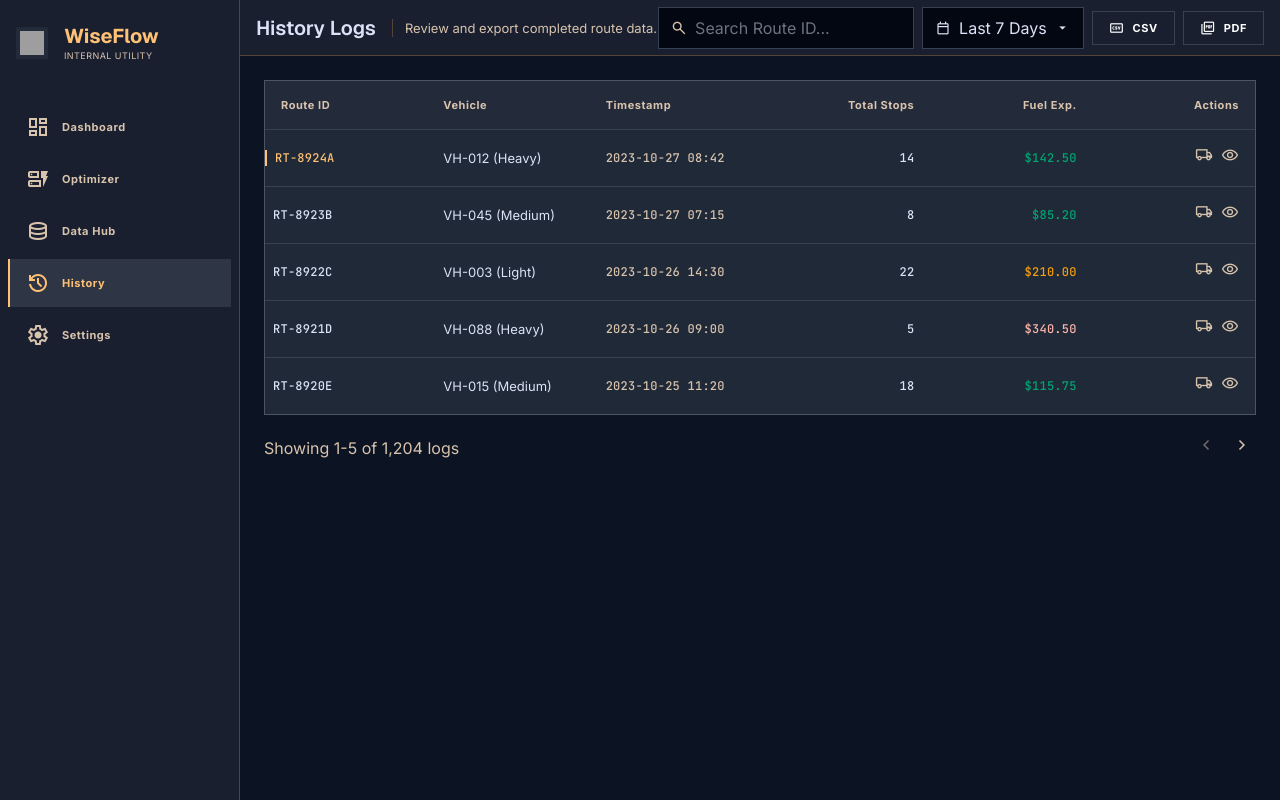
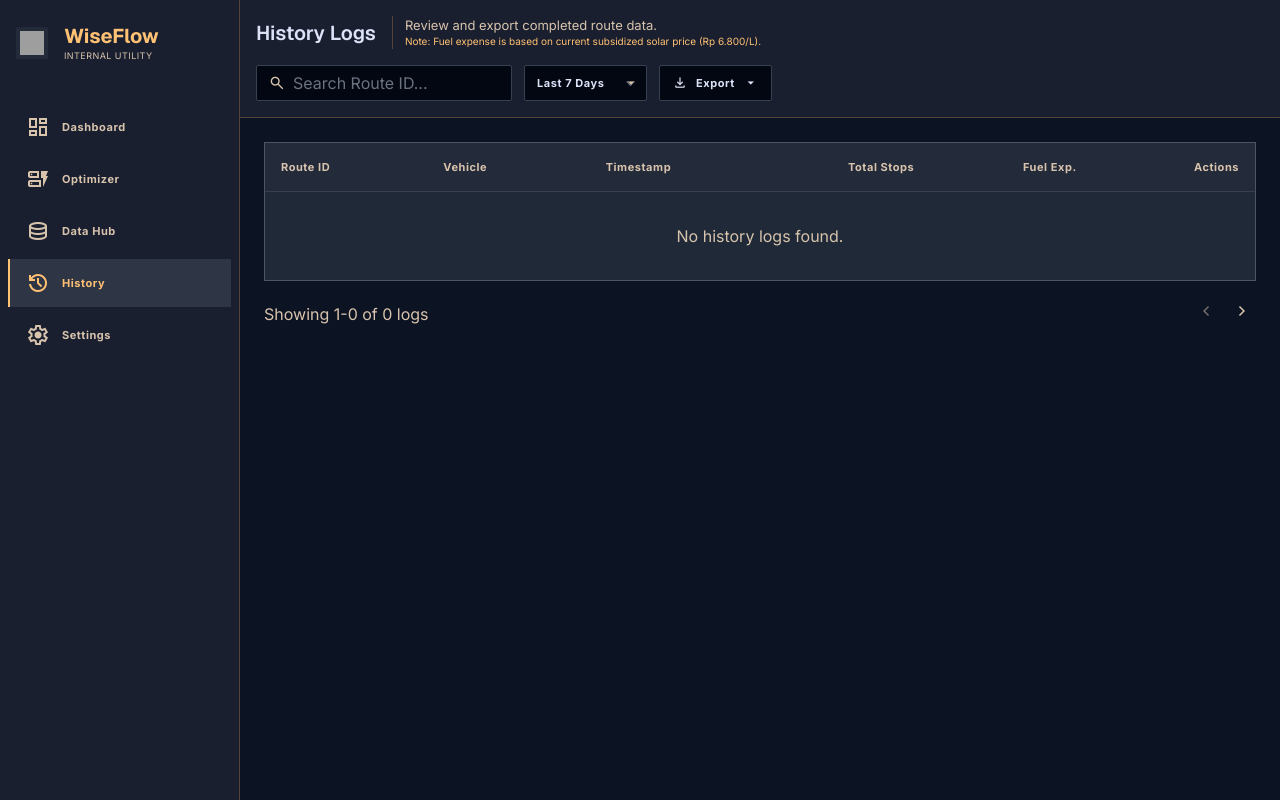
Before and after one commit to snoopyvs/wiseflow-core, a Flask app: page /history in a window 1280 px wide. Run offline with Flask 3, Linux system fonts and the light colour scheme; some libraries are stand-ins or nearby versions; grey boxes are pictures that could not be loaded.

Commit message:
feat: revamp history logs and connect fleet registry to DB

```diff
--- a/src/app.py
+++ b/src/app.py
@@ -34,25 +34,68 @@ def register():
 
 @app.route('/master-data')
 def master_data():
-    return render_template('master_data.html')
+    vehicles = Vehicle.query.all()
+    return render_template('master_data.html', vehicles=vehicles)
 
 @app.route('/optimizer')
 def optimizer():
-    return render_template('optimizer.html')
+    vehicles = Vehicle.query.all()
+    return render_template('optimizer.html', vehicles=vehicles)
 
 @app.route('/history')
 def history():
-    return render_template('history.html')
+    history_logs = RouteHistory.query.order_by(RouteHistory.created_at.desc()).all()
+    return render_template('history.html', history_logs=history_logs)
 
 @app.route('/settings')
 def settings():
     return render_template('settings.html')
+
+@app.route('/api/vehicles', methods=['POST'])
+def add_vehicle():
+    data = request.json
+    partner = Partner.query.first() # Using mock partner
+    if not partner:
+        return jsonify({"error": "No partner found"}), 400
+
+    new_vehicle = Vehicle(
+        partner_id=partner.id,
+        plate_number=data.get('plate_number'),
+        model=data.get('model'),
+        capacity_kg=float(data.get('capacity_kg', 0)),
+        fuel_efficiency_kml=float(data.get('fuel_efficiency_kml', 0)),
+        status="Active"
+    )
+    db.session.add(new_vehicle)
+    db.session.commit()
+    return jsonify({"message": "Vehicle added successfully", "id": new_vehicle.id})
+
+@app.route('/api/vehicles/<int:id>', methods=['PUT'])
+def update_vehicle(id):
+    data = request.json
+    vehicle = Vehicle.query.get_or_404(id)
+
+    vehicle.plate_number = data.get('plate_number', vehicle.plate_number)
+    vehicle.model = data.get('model', vehicle.model)
+    vehicle.capacity_kg = float(data.get('capacity_kg', vehicle.capacity_kg))
+    vehicle.fuel_efficiency_kml = float(data.get('fuel_efficiency_kml', vehicle.fuel_efficiency_kml))
+
+    db.session.commit()
+    return jsonify({"message": "Vehicle updated successfully"})
+
+@app.route('/api/vehicles/<int:id>', methods=['DELETE'])
+def delete_vehicle(id):
+    vehicle = Vehicle.query.get_or_404(id)
+    db.session.delete(vehicle)
+    db.session.commit()
+    return jsonify({"message": "Vehicle deleted successfully"})
 
 @app.route('/api/optimize', methods=['POST'])
 def api_optimize():
     data = request.json
     start_point = data.get('start_point')
     destinations = data.get('destinations', [])
+    vehicle_id = data.get('vehicle_id')
     mode = data.get('mode', 'balanced')
 
     if not start_point or not destinations:
@@ -65,21 +108,23 @@ def api_optimize():
     result_astar = solve_routing(locations, use_heuristic=True, mode=mode.capitalize())
     result_dijkstra = solve_routing(locations, use_heuristic=False, mode=mode.capitalize())
 
-    # Save to database (using dummy vehicle and partner for now)
-    # We pick the first partner and vehicle from our seed data
+    # Save to database
     partner = Partner.query.first()
-    vehicle = Vehicle.query.first()
+    vehicle = Vehicle.query.get(vehicle_id) if vehicle_id else None
 
     if partner and vehicle:
         # Generate a random route code like RT-8924A
         route_code = f"RT-{str(uuid.uuid4())[:6].upper()}"
+
+        fuel_liters = result_astar['total_distance_km'] / vehicle.fuel_efficiency_kml if vehicle.fuel_efficiency_kml else 0
+        fuel_cost = fuel_liters * 6800 # Mock fuel price: Rp 6.800 / Liter (Subsidized Solar)
 
         history = RouteHistory(
             partner_id=partner.id,
             vehicle_id=vehicle.id,
             route_code=route_code,
             total_distance_km=result_astar['total_distance_km'],
-            estimated_fuel_cost=result_astar['total_distance_km'] * 15000, # Mock fuel cost calculation
+            estimated_fuel_cost=fuel_cost,
             total_stops=len(destinations),
             optimization_mode=mode.capitalize()
         )
@@ -93,4 +138,4 @@ def api_optimize():
 
 if __name__ == '__main__':
     # Menjalankan server Flask dalam mode debug
-    app.run(debug=True, port=5000)
+    app.run(debug=True, host='0.0.0.0', port=5001)
--- a/src/templates/history.html
+++ b/src/templates/history.html
@@ -9,32 +9,48 @@
 <!-- Main Content Area -->
 <main class="pl-sidebar_width w-full min-h-screen flex flex-col relative">
 <!-- Header / Controls -->
-<header class="h-14 border-b border-outline-variant bg-surface-container flex justify-between items-center px-container_padding shrink-0 z-40">
+<header class="border-b border-outline-variant bg-surface-container px-container_padding py-4 shrink-0 z-40 flex flex-col gap-4">
+    <div class="flex justify-between items-center flex-wrap gap-4">
+        <!-- Title & Info -->
         <div class="flex items-center gap-3">
             <h2 class="font-headline-md text-headline-md text-on-surface">History Logs</h2>
-<span class="font-body-sm text-body-sm text-on-surface-variant hidden md:inline border-l border-outline-variant pl-3 ml-1">Review and export completed route data.</span>
+            <div class="hidden md:flex flex-col border-l border-outline-variant pl-3 ml-1">
+                <span class="font-body-sm text-body-sm text-on-surface-variant">Review and export completed route data.</span>
+                <span class="text-[10px] text-primary">Note: Fuel expense is based on current subsidized solar price (Rp 6.800/L).</span>
             </div>
-<div class="flex items-center gap-stack_sm">
-<div class="relative flex-1 md:w-64">
+        </div>
+
+        <!-- Controls -->
+        <div class="flex items-center gap-3">
+            <!-- Search -->
+            <div class="relative w-48 sm:w-64">
                 <span class="material-symbols-outlined absolute left-3 top-1/2 -translate-y-1/2 text-on-surface-variant text-[18px]" data-icon="search">search</span>
-<input class="w-full bg-[#030712] border border-[#374151] rounded-DEFAULT py-2 pl-9 pr-3 text-on-surface font-body-sm focus:outline-none focus:border-primary focus:ring-1 focus:ring-primary transition-colors" placeholder="Search Route ID..." type="text"/>
+                <input id="search-input" class="w-full h-[36px] bg-[#030712] border border-[#374151] rounded py-1 pl-9 pr-3 text-on-surface font-body-sm focus:outline-none focus:border-primary transition-colors" placeholder="Search Route ID..." type="text"/>
             </div>
-<div class="relative hidden sm:block">
-<button class="bg-[#030712] border border-[#374151] rounded-DEFAULT py-2 px-3 text-on-surface font-body-sm flex items-center gap-2 hover:bg-surface-container-high transition-colors">
-<span class="material-symbols-outlined text-[16px]" data-icon="calendar_today">calendar_today</span>
-<span>Last 7 Days</span>
+
+            <!-- Date Filter -->
+            <div class="relative">
+                <select id="date-filter" class="appearance-none h-[36px] bg-[#030712] border border-[#374151] rounded py-1 pl-3 pr-8 text-on-surface font-label-caps text-label-caps focus:outline-none focus:border-primary cursor-pointer hover:bg-surface-container-high transition-colors">
+                    <option value="today">Today</option>
+                    <option value="yesterday">Yesterday</option>
+                    <option value="last7days" selected>Last 7 Days</option>
+                    <option value="last30days">Last 30 Days</option>
+                </select>
+                <span class="material-symbols-outlined text-[16px] absolute right-2 top-1/2 -translate-y-1/2 pointer-events-none text-on-surface-variant" data-icon="arrow_drop_down">arrow_drop_down</span>
+            </div>
+
+            <!-- Export -->
+            <div class="relative group">
+                <button class="h-[36px] bg-[#030712] border border-[#374151] text-on-surface font-label-caps text-label-caps px-3 rounded flex items-center gap-2 hover:bg-surface-container-high transition-colors cursor-pointer" title="Export">
+                    <span class="material-symbols-outlined text-[16px]" data-icon="download">download</span>
+                    <span class="hidden sm:inline">Export</span>
                     <span class="material-symbols-outlined text-[16px]" data-icon="arrow_drop_down">arrow_drop_down</span>
                 </button>
+                <div class="absolute right-0 top-full mt-1 hidden group-hover:block bg-[#1F2937] border border-[#374151] rounded shadow-lg z-50 w-[120px]">
+                    <button class="w-full text-left px-4 py-2 hover:bg-surface-container-high text-on-surface font-body-sm flex items-center gap-2"><span class="material-symbols-outlined text-[16px]" data-icon="csv">csv</span> CSV</button>
+                    <button class="w-full text-left px-4 py-2 hover:bg-surface-container-high text-on-surface font-body-sm flex items-center gap-2"><span class="material-symbols-outlined text-[16px]" data-icon="picture_as_pdf">picture_as_pdf</span> PDF</button>
                 </div>
-<div class="flex gap-2 ml-auto">
-<button class="bg-transparent border border-[#374151] text-white font-label-caps text-label-caps px-4 py-2 rounded-DEFAULT flex items-center gap-2 hover:bg-surface-container-high transition-colors" title="Export CSV">
-<span class="material-symbols-outlined text-[16px]" data-icon="csv">csv</span>
-<span class="hidden sm:inline">CSV</span>
-</button>
-<button class="bg-transparent border border-[#374151] text-white font-label-caps text-label-caps px-4 py-2 rounded-DEFAULT flex items-center gap-2 hover:bg-surface-container-high transition-colors" title="Download PDF">
-<span class="material-symbols-outlined text-[16px]" data-icon="picture_as_pdf">picture_as_pdf</span>
-<span class="hidden sm:inline">PDF</span>
-</button>
+            </div>
         </div>
     </div>
 </header>
@@ -51,14 +67,14 @@
 <div class="font-label-caps text-label-caps text-on-surface-variant col-span-1 text-right">Actions</div>
 </div>
 <!-- Table Body -->
-<div class="flex flex-col">
-<!-- Row 1 -->
-<div class="grid grid-cols-6 gap-4 p-4 border-b border-[#374151] data-table-row items-center">
-<div class="font-data-mono text-data-mono text-primary col-span-1 border-l-2 border-primary pl-2 -ml-4">RT-8924A</div>
-<div class="font-body-sm text-body-sm text-on-surface col-span-1">VH-012 (Heavy)</div>
-<div class="font-data-mono text-data-mono text-on-surface-variant col-span-1">2023-10-27 08:42</div>
-<div class="font-data-mono text-data-mono text-on-surface col-span-1 text-right">14</div>
-<div class="font-data-mono text-data-mono text-[#00a572] col-span-1 text-right">$142.50</div>
+<div class="flex flex-col" id="history-table-body">
+{% for log in history_logs %}
+<div class="grid grid-cols-6 gap-4 p-4 border-b border-[#374151] data-table-row items-center log-row" data-date="{{ log.created_at.strftime('%Y-%m-%d') }}">
+<div class="font-data-mono text-data-mono text-primary col-span-1 border-l-2 border-primary pl-2 -ml-4 route-id">{{ log.route_code }}</div>
+<div class="font-body-sm text-body-sm text-on-surface col-span-1 truncate" title="{{ log.vehicle.plate_number }} ({{ log.vehicle.model }})">{{ log.vehicle.plate_number }} <span class="text-xs text-on-surface-variant hidden lg:inline">({{ log.vehicle.model }})</span></div>
+<div class="font-data-mono text-data-mono text-on-surface-variant col-span-1">{{ log.created_at.strftime('%Y-%m-%d %H:%M') }}</div>
+<div class="font-data-mono text-data-mono text-on-surface col-span-1 text-right">{{ log.total_stops }}</div>
+<div class="font-data-mono text-data-mono text-[#00a572] col-span-1 text-right">Rp {{ "{:,.0f}".format(log.estimated_fuel_cost).replace(',', '.') }}</div>
 <div class="col-span-1 flex justify-end gap-2">
 <button class="text-on-surface-variant hover:text-white transition-colors" title="Dispatch Log">
 <span class="material-symbols-outlined text-[18px]" data-icon="local_shipping">local_shipping</span>
@@ -68,75 +84,14 @@
 </button>
 </div>
 </div>
-<!-- Row 2 -->
-<div class="grid grid-cols-6 gap-4 p-4 border-b border-[#374151] data-table-row items-center">
-<div class="font-data-mono text-data-mono text-on-surface col-span-1 pl-2 -ml-4">RT-8923B</div>
-<div class="font-body-sm text-body-sm text-on-surface col-span-1">VH-045 (Medium)</div>
-<div class="font-data-mono text-data-mono text-on-surface-variant col-span-1">2023-10-27 07:15</div>
-<div class="font-data-mono text-data-mono text-on-surface col-span-1 text-right">8</div>
-<div class="font-data-mono text-data-mono text-[#00a572] col-span-1 text-right">$85.20</div>
-<div class="col-span-1 flex justify-end gap-2">
-<button class="text-on-surface-variant hover:text-white transition-colors" title="Dispatch Log">
-<span class="material-symbols-outlined text-[18px]" data-icon="local_shipping">local_shipping</span>
-</button>
-<button class="text-on-surface-variant hover:text-white transition-colors" title="View Details">
-<span class="material-symbols-outlined text-[18px]" data-icon="visibility">visibility</span>
-</button>
-</div>
-</div>
-<!-- Row 3 -->
-<div class="grid grid-cols-6 gap-4 p-4 border-b border-[#374151] data-table-row items-center">
-<div class="font-data-mono text-data-mono text-on-surface col-span-1 pl-2 -ml-4">RT-8922C</div>
-<div class="font-body-sm text-body-sm text-on-surface col-span-1">VH-003 (Light)</div>
-<div class="font-data-mono text-data-mono text-on-surface-variant col-span-1">2023-10-26 14:30</div>
-<div class="font-data-mono text-data-mono text-on-surface col-span-1 text-right">22</div>
-<div class="font-data-mono text-data-mono text-[#f59e0b] col-span-1 text-right">$210.00</div>
-<div class="col-span-1 flex justify-end gap-2">
-<button class="text-on-surface-variant hover:text-white transition-colors" title="Dispatch Log">
-<span class="material-symbols-outlined text-[18px]" data-icon="local_shipping">local_shipping</span>
-</button>
-<button class="text-on-surface-variant hover:text-white transition-colors" title="View Details">
-<span class="material-symbols-outlined text-[18px]" data-icon="visibility">visibility</span>
-</button>
-</div>
-</div>
-<!-- Row 4 -->
-<div class="grid grid-cols-6 gap-4 p-4 border-b border-[#374151] data-table-row items-center">
-<div class="font-data-mono text-data-mono text-on-surface col-span-1 pl-2 -ml-4">RT-8921D</div>
-<div class="font-body-sm text-body-sm text-on-surface col-span-1">VH-088 (Heavy)</div>
-<div class="font-data-mono text-data-mono text-on-surface-variant col-span-1">2023-10-26 09:00</div>
-<div class="font-data-mono text-data-mono text-on-surface col-span-1 text-right">5</div>
-<div class="font-data-mono text-data-mono text-[#ffb4ab] col-span-1 text-right">$340.50</div>
-<div class="col-span-1 flex justify-end gap-2">
-<button class="text-on-surface-variant hover:text-white transition-colors" title="Dispatch Log">
-<span class="material-symbols-outlined text-[18px]" data-icon="local_shipping">local_shipping</span>
-</button>
-<button class="text-on-surface-variant hover:text-white transition-colors" title="View Details">
-<span class="material-symbols-outlined text-[18px]" data-icon="visibility">visibility</span>
-</button>
-</div>
-</div>
-<!-- Row 5 -->
-<div class="grid grid-cols-6 gap-4 p-4 data-table-row items-center">
-<div class="font-data-mono text-data-mono text-on-surface col-span-1 pl-2 -ml-4">RT-8920E</div>
-<div class="font-body-sm text-body-sm text-on-surface col-span-1">VH-015 (Medium)</div>
-<div class="font-data-mono text-data-mono text-on-surface-variant col-span-1">2023-10-25 11:20</div>
-<div class="font-data-mono text-data-mono text-on-surface col-span-1 text-right">18</div>
-<div class="font-data-mono text-data-mono text-[#00a572] col-span-1 text-right">$115.75</div>
-<div class="col-span-1 flex justify-end gap-2">
-<button class="text-on-surface-variant hover:text-white transition-colors" title="Dispatch Log">
-<span class="material-symbols-outlined text-[18px]" data-icon="local_shipping">local_shipping</span>
-</button>
-<button class="text-on-surface-variant hover:text-white transition-colors" title="View Details">
-<span class="material-symbols-outlined text-[18px]" data-icon="visibility">visibility</span>
-</button>
-</div>
-</div>
+{% else %}
+<div class="p-8 text-center text-on-surface-variant col-span-6">No history logs found.</div>
+{% endfor %}
 </div>
 </div>
 <!-- Pagination Controls (Minimalist) -->
 <div class="mt-stack_md flex justify-between items-center text-on-surface-variant font-body-sm">
-<span>Showing 1-5 of 1,204 logs</span>
+<span id="pagination-text">Showing 1-X of Y logs</span>
 <div class="flex gap-2">
 <button class="p-1 hover:text-white transition-colors disabled:opacity-50" disabled="">
 <span class="material-symbols-outlined text-[20px]" data-icon="chevron_left">chevron_left</span>
@@ -149,4 +104,59 @@
 </div>
 </main>
 
+<script>
+document.addEventListener('DOMContentLoaded', () => {
+    const searchInput = document.getElementById('search-input');
+    const dateFilter = document.getElementById('date-filter');
+    const rows = document.querySelectorAll('.log-row');
+    const paginationText = document.getElementById('pagination-text');
+
+    function filterTable() {
+        const query = searchInput.value.toLowerCase();
+        const filterVal = dateFilter.value;
+        const now = new Date();
+        now.setHours(0,0,0,0);
+        let visibleCount = 0;
+
+        rows.forEach(row => {
+            const routeId = row.querySelector('.route-id').textContent.toLowerCase();
+            const dateStr = row.getAttribute('data-date');
+            const rowDate = new Date(dateStr);
+            rowDate.setHours(0,0,0,0);
+
+            const diffTime = now.getTime() - rowDate.getTime();
+            const diffDays = Math.floor(diffTime / (1000 * 60 * 60 * 24));
+
+            let dateMatch = true;
+            if (filterVal === 'today') {
+                dateMatch = diffDays === 0;
+            } else if (filterVal === 'yesterday') {
+                dateMatch = diffDays === 1;
+            } else if (filterVal === 'last7days') {
+                dateMatch = diffDays <= 7;
+            } else if (filterVal === 'last30days') {
+                dateMatch = diffDays <= 30;
+            }
+
+            const searchMatch = routeId.includes(query);
+
+            if (dateMatch && searchMatch) {
+                row.style.display = '';
+                visibleCount++;
+            } else {
+                row.style.display = 'none';
+            }
+        });
+
+        paginationText.textContent = `Showing 1-${visibleCount} of ${visibleCount} logs`;
+    }
+
+    searchInput.addEventListener('input', filterTable);
+    dateFilter.addEventListener('change', filterTable);
+
+    // Initial filter run
+    filterTable();
+});
+</script>
+
 {% endblock %}
```
Also changed, not shown: src/templates/master_data.html (+122 -101 lines), src/templates/optimizer.html (+21 -7 lines). Lines whose indentation alone changed are shown as unchanged.
